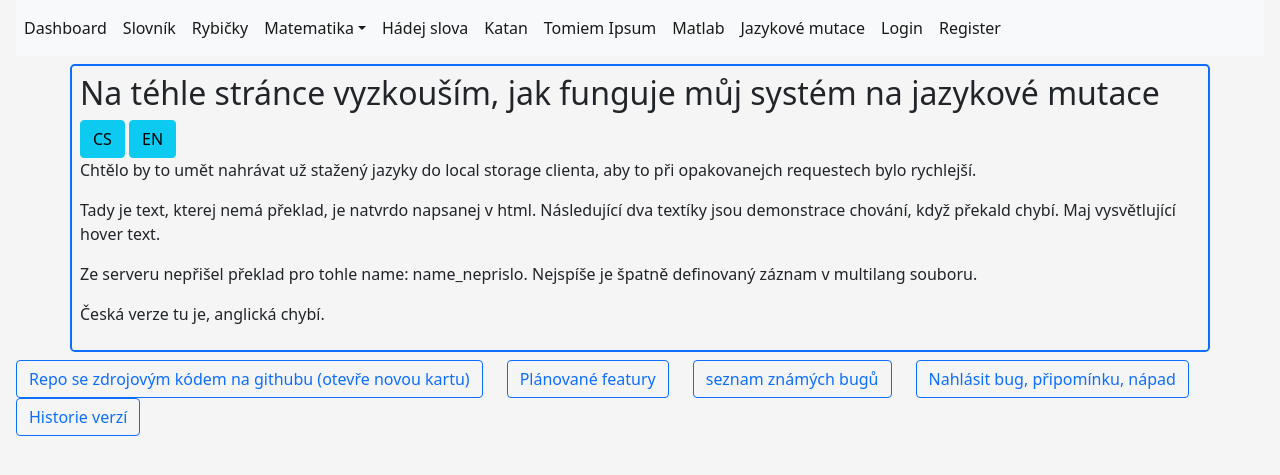
After one commit to piipecek/piipovo_stranky, a Flask app: page /mutace in a window 1280 px wide. The commit adds this page. Shown: the top 475 px of the page. Run offline with Flask 2, Linux system fonts and the light colour scheme; some libraries are stand-ins or nearby versions.

Commit message:
multilang

```diff
--- /dev/null
+++ b/data/multilang.json
@@ -0,0 +1,25 @@
+[
+    {
+        "name": "nadpis",
+        "location": "jazykova_mutace",
+        "translations": {
+            "cs": "Na téhle stránce vyzkouším, jak funguje můj systém na jazykové mutace",
+            "en": "Here i will be testing my solution for multilang sites"
+        }
+    },
+    {
+        "name": "myslenka_o_multilang",
+        "location": "jazykova_mutace",
+        "translations": {
+            "cs": "Chtělo by to umět nahrávat už stažený jazyky do local storage clienta, aby to při opakovanejch requestech bylo rychlejší.",
+            "en": "It would be better to learn how to use browsers' local storage. I would load translations there and the page could be faster."
+        }
+    },
+    {
+        "name": "nenasel_jazyk",
+        "location": "jazykova_mutace",
+        "translations": {
+            "cs": "Česká verze tu je, anglická chybí."
+        }
+    }
+]
--- a/website/paths/paths.py
+++ b/website/paths/paths.py
@@ -47,6 +47,8 @@ def tomiem_result_path() -> Path:
 def log_file_path() -> Path:
     return Path.cwd() / "data" / "logs.txt"
 
-
 def admins_path() -> Path:
     return Path.cwd() / "data" / "admins.txt"
+
+def multilang_path() -> Path:
+    return Path.cwd() / "data" / "multilang.json"
--- /dev/null
+++ b/website/static/js/httpGet.js
@@ -0,0 +1,9 @@
+function httpGet(theUrl)
+{
+    var xmlHttp = new XMLHttpRequest();
+    xmlHttp.open( "GET", theUrl, false ); // false for synchronous request
+    xmlHttp.send( null );
+    return xmlHttp.responseText;
+}
+
+export default httpGet
--- /dev/null
+++ b/website/static/js/jazykova_mutace.js
@@ -0,0 +1,37 @@
+import Cookies from "./js.cookie.mjs"
+import httpGet from "./httpGet.js"
+let names_to_translate =  ["nadpis", "myslenka_o_multilang", "name_neprislo", "nenasel_jazyk"]
+
+let cs_button = document.getElementById("cs")
+let en_button = document.getElementById("en")
+
+cs_button.addEventListener("click", function() {zmen_cookie("cs")})
+en_button.addEventListener("click", function() {zmen_cookie("en")})
+
+function zmen_cookie(jazyk) {
+    Cookies.set("jazyk", jazyk)
+    zmen_jazyk()
+}
+
+function zmen_jazyk() {
+    if (Cookies.get("jazyk")) {
+        let jazyk = Cookies.get("jazyk")
+        let multilang_soubor = JSON.parse(httpGet("/send_multilang/"+jazyk+"/jazykova_mutace"))
+        for (let id of names_to_translate) {
+            let preklad = "Ze serveru nepřišel překlad pro tohle name: " + id + ". Nejspíše je špatně definovaný záznam v multilang souboru."
+            for (let zaznam of multilang_soubor) {
+                if (zaznam["name"] == id) {
+                    preklad = zaznam["preklad"]
+                    break
+                }
+            }
+            document.getElementById(id).innerHTML = preklad
+        }
+
+    } else {
+        Cookies.set("jazyk", "cs") // default
+        zmen_jazyk()
+    }
+}
+
+zmen_jazyk() // pri prvnim nacteni stranky to defaaultne nekam - treba na cs
--- a/website/templates/admin_base.html
+++ b/website/templates/admin_base.html
@@ -4,4 +4,6 @@
     <li class="nav-item"><a class="nav-link active" href="{{url_for('admin_views.admin_dashboard')}}">Admin dashboard</a></li>
     <li class="nav-item"><a class="nav-link active" href="{{url_for('admin_views.uprava_znamych_bugu')}}">Přehled známých bugů</a></li>
     <li class="nav-item"><a class="nav-link active" href="{{url_for('admin_views.logs_file')}}">Logs file</a></li>
-    {% endblock %}
+    <li class="nav-item"><a class="nav-link active" href="{{url_for('admin_views.edit_users')}}">Úprava uživatelů</a></li>
+
+{% endblock %}
--- a/website/templates/base.html
+++ b/website/templates/base.html
@@ -14,6 +14,7 @@
     <li class="nav-item"><a class="nav-link active" href="{{url_for("visuals_views.catan")}}">Katan</a></li>
     <li class="nav-item"><a class="nav-link active" href="https://piipecek.github.io/tomio.html">Tomiem Ipsum</a></li>
     <li class="nav-item"><a class="nav-link active" href="{{url_for('visuals_views.matlab')}}">Matlab</a></li>
+    <li class="nav-item"><a class="nav-link active" href="{{url_for('default_views.mutace')}}">Jazykové mutace</a></li>
     {% if current_user.is_authenticated %}
     <li class="nav-item"><a class="nav-link active" href="{{url_for("default_views.account")}}">Účet</a></li>
     <li class="nav-item"><a class="nav-link active" href="{{url_for("auth_views.logout")}}">Logout</a></li>
--- /dev/null
+++ b/website/templates/jazykova_mutace.html
@@ -0,0 +1,20 @@
+{% extends "base.html" %}
+
+{% block content %}
+
+<h2 id="nadpis"></h2>
+
+<button class="btn btn-info" id="cs">CS</button>
+<button class="btn btn-info" id="en">EN</button>
+
+<p id="myslenka_o_multilang"></p>
+<p>Tady je text, kterej nemá překlad, je natvrdo napsanej v html. Následující dva textíky jsou demonstrace chování, když překald chybí. Maj vysvětlující hover text.</p>
+<p title= "Tady se stalo, že js loopoval přes příchozí záznamy ze serveru a nenašel tam id tohohle p-tagu." id="name_neprislo"></p>
+<p title="Tady se stalo, že python nenašel překad pro tenhle jazyk." id="nenasel_jazyk"></p>
+
+
+
+<script type="module" src="{{url_for('static', filename='js/js.cookie.mjs')}}"></script>
+<script type="module" src="{{url_for('static', filename='js/httpGet.js')}}"></script>
+<script type="module" src="{{url_for('static', filename='js/jazykova_mutace.js')}}"></script>
+{% endblock %}
--- a/website/views/default_views.py
+++ b/website/views/default_views.py
@@ -71,3 +71,8 @@ def account():
 		elif request.form.get("new_jazyk_button"):
 			settings.add_jazyk(request.form.get("new_jazyk"))
 			return redirect(url_for("default_views.account"))
+
+
+@default_views.route("/mutace")
+def mutace():
+	return render_template("jazykova_mutace.html")
--- a/website/views/sender_endpoints.py
+++ b/website/views/sender_endpoints.py
@@ -4,6 +4,7 @@ from website.models.chyba import Chyba
 from website.json_handlers.logs_handling import get_logs
 import website.paths.paths as p
 from website.models.user import User
+from website.paths.paths import multilang_path
 
 
 sender = Blueprint("sender", __name__)
@@ -16,7 +17,7 @@ def send_noauth(query):
     else:
         return f"Query {query} not found."
 
-@sender.route("send_admin/<string:query>")
+@sender.route("/send_admin/<string:query>")
 def send_admin(query):
     if query == "logs":
         return json.dumps(get_logs())
@@ -39,3 +40,24 @@ def send_admin(query):
         return json.dumps([user.get_basic_info() for user in User.query.all()])
     else:
         return "tahle query je nejaka divna."
+
+
+@sender.route("send_multilang/<string:lang>/<string:location>")
+def send_multilang(lang, location) -> str:
+    with open(multilang_path()) as file:
+        file = json.load(file)
+
+    result = []
+    for zaznam in file:
+        if zaznam["location"] == location:
+            novy_zaznam = {
+                "name": zaznam["name"],
+            }
+            if lang in zaznam["translations"]:
+                novy_zaznam["preklad"] = zaznam["translations"][lang]
+            else:
+                name = zaznam["name"]
+                novy_zaznam["preklad"] = f"Tahle kombinace jména a lokace ({name}, {location}) nemá překald pro {lang}."
+            result.append(novy_zaznam)
+
+    return json.dumps(result)
```
Also changed, not shown: website/static/js/js.cookie.mjs (added, +134 -0 lines).
